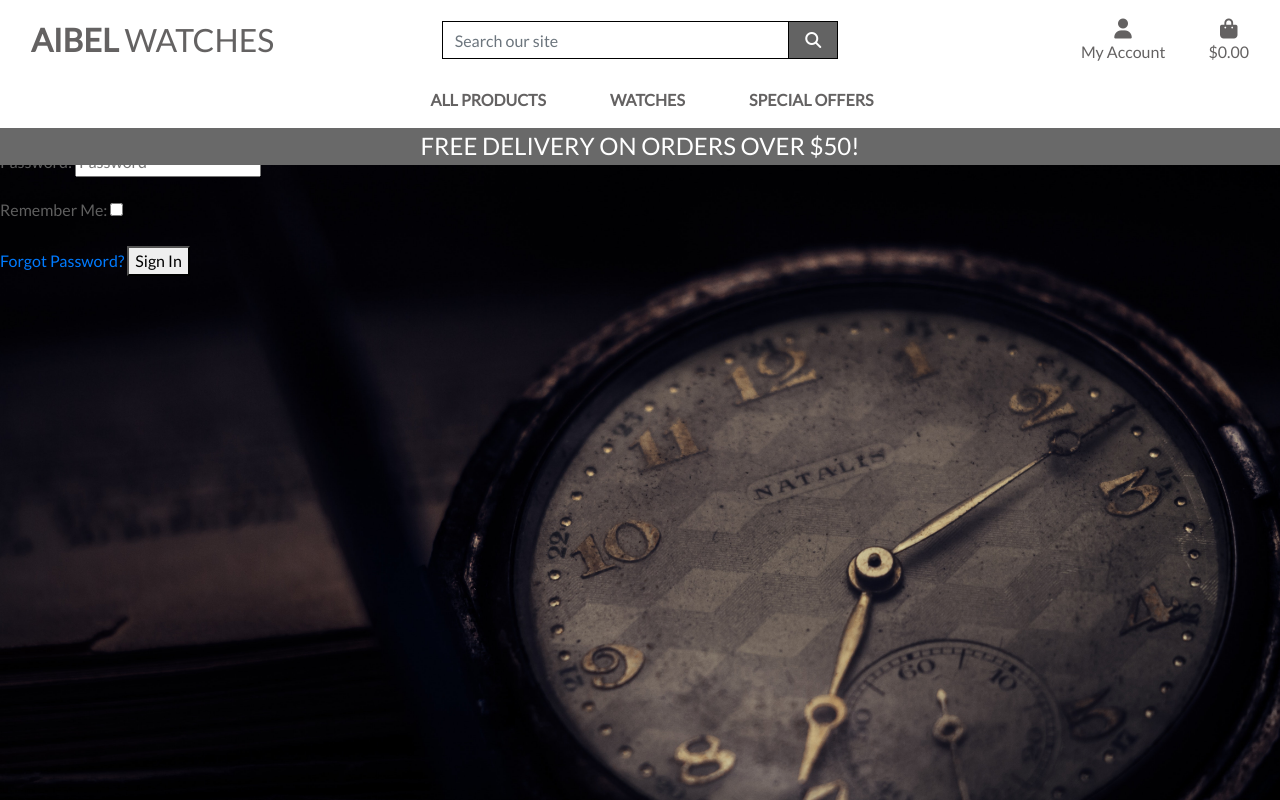
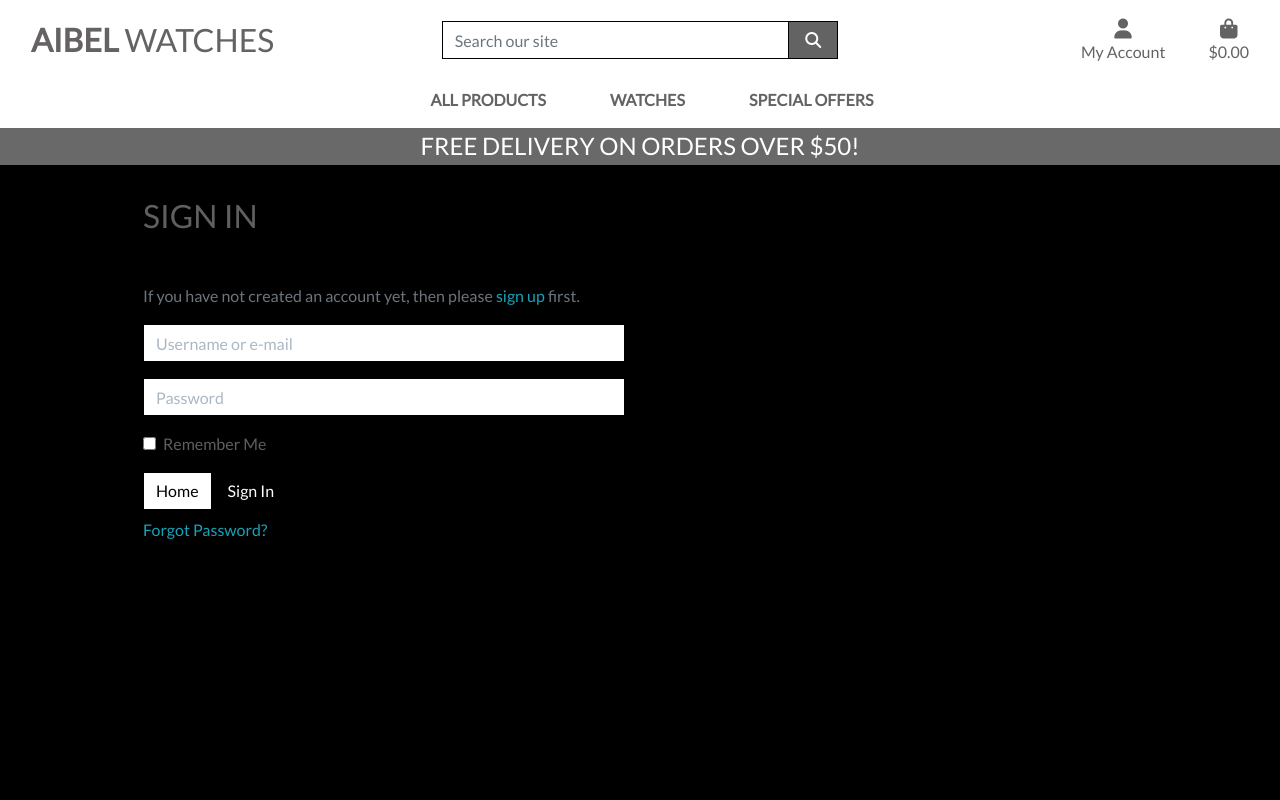
Before and after one commit to Code-Institute-Submissions/aibel-watches, a Django app: page /accounts/login/ in a window 1280 px wide. Run offline with Django 3.2, Linux system fonts and the light colour scheme; some libraries are stand-ins or nearby versions.

Commit message:
Updated allauth templates and tested profiles

```diff
--- a/profiles/templates/profiles/profile.html
+++ b/profiles/templates/profiles/profile.html
@@ -23,4 +23,5 @@
                 <hr>
             </div>
         </div>
+        {{ profile }}
 {% endblock %}
--- a/static/css/base.css
+++ b/static/css/base.css
@@ -179,6 +179,60 @@ a.category-badge > span.badge:hover {
   }
 }
 
+/* Allauth form formatting */
+
+.allauth-form-inner-content p {
+    margin-top: 1.5rem; /* mt-4 */
+    color: #6c757d; /* text-secondary */
+}
+
+.allauth-form-inner-content input {
+    border-color: #000;
+    border-radius: 0;
+}
+
+.allauth-form-inner-content label:not([for='id_remember']) {
+    display: none;
+}
+
+.allauth-form-inner-content input::placeholder {
+    color: #aab7c4;
+}
+
+.allauth-form-inner-content button,
+.allauth-form-inner-content input[type='submit'] {
+	/* btn */
+	display: inline-block;
+    font-weight: 400;
+    color: #fff;
+    text-align: center;
+    vertical-align: middle;
+    -webkit-user-select: none;
+    -moz-user-select: none;
+    -ms-user-select: none;
+    user-select: none;
+    background-color: #000;
+    border: 1px solid #000;
+    padding: .375rem .75rem;
+    font-size: 1rem;
+    line-height: 1.5;
+    border-radius: 0;
+
+    /* standard bootstrap btn transitions */
+    transition: color .15s ease-in-out,background-color .15s ease-in-out,border-color .15s ease-in-out,box-shadow .15s ease-in-out;
+}
+
+.allauth-form-inner-content button:hover,
+.allauth-form-inner-content input[type='submit']:hover {
+	color: #fff;
+    background-color: #222;
+    border-color: #222;
+}
+
+.allauth-form-inner-content a {
+	color: #17a2b8; /* text-info */
+}
+
 /* fixed top navbar only on medium and up */
 @media (min-width: 992px) {
     .fixed-top-desktop-only {
--- a/templates/allauth/account/account_inactive.html
+++ b/templates/allauth/account/account_inactive.html
@@ -4,8 +4,10 @@
 
 {% block head_title %}{% trans "Account Inactive" %}{% endblock %}
 
-{% block content %}
-<h1>{% trans "Account Inactive" %}</h1>
+{% block inner_content %}
+<hr>
+<h2 class="logo-font mb-4">{% trans "Account Inactive" %}</h2>
+<hr>
 
 <p>{% trans "This account is inactive." %}</p>
 {% endblock %}
--- a/templates/allauth/account/base.html
+++ b/templates/allauth/account/base.html
@@ -1 +1,15 @@
 {% extends "base.html" %}
+
+{% block content %}
+    <div class="container header-container">
+        <div class="overlay"></div>
+        <div class="row">
+            <div class="col-6">
+                <div class="allauth-form-inner-content">
+                    {% block inner_content %}
+                    {% endblock %}
+                </div>
+            </div>
+        </div>
+    </div>
+{% endblock %}
--- a/templates/allauth/account/email_confirm.html
+++ b/templates/allauth/account/email_confirm.html
@@ -6,8 +6,10 @@
 {% block head_title %}{% trans "Confirm E-mail Address" %}{% endblock %}
 
 
-{% block content %}
-<h1>{% trans "Confirm E-mail Address" %}</h1>
+{% block inner_content %}
+<hr>
+<h2 class="logo-font mb-4">{% trans "Confirm E-mail Address" %}</h2>
+<hr>
 
 {% if confirmation %}
 
--- a/templates/allauth/account/login.html
+++ b/templates/allauth/account/login.html
@@ -5,9 +5,11 @@
 
 {% block head_title %}{% trans "Sign In" %}{% endblock %}
 
-{% block content %}
+{% block inner_content %}
 
-<h1>{% trans "Sign In" %}</h1>
+<hr>
+<h2 class="logo-font mb-4">{% trans "Sign In" %}</h2>
+<hr>
 
 {% get_providers as socialaccount_providers %}
 
@@ -35,12 +37,15 @@ for a {{ site_name }} account and sign in below:{% endblocktrans %}</p>
 
 <form class="login" method="POST" action="{% url 'account_login' %}">
   {% csrf_token %}
-  {{ form.as_p }}
+  {{ form|crispy }}
   {% if redirect_field_value %}
   <input type="hidden" name="{{ redirect_field_name }}" value="{{ redirect_field_value }}" />
   {% endif %}
-  <a class="button secondaryAction" href="{% url 'account_reset_password' %}">{% trans "Forgot Password?" %}</a>
+  <a class="btn btn-outline-black rounded-0" href="{% url 'home' %}">Home</a>
   <button class="primaryAction" type="submit">{% trans "Sign In" %}</button>
+  <p class="mt-2">
+    <a class="button secondaryAction" href="{% url 'account_reset_password' %}">{% trans "Forgot Password?" %}</a>
+  </p>
 </form>
 
 {% endblock %}
--- a/templates/base.html
+++ b/templates/base.html
@@ -72,7 +72,7 @@
                               {% if request.user.is_superuser %}
                                   <a href="" class="dropdown-item">Product Management</a>
                               {% endif %}
-                              <a href="" class="dropdown-item">My Profile</a>
+                              <a href="{% url 'profile' %}" class="dropdown-item">My Profile</a>
                               <a href="{% url 'account_logout' %}" class="dropdown-item">Logout</a>
                           {% else %}
                               <a href="{% url 'account_signup' %}" class="dropdown-item">Register</a>
```
Also changed, not shown: profiles/views.py (+7 -2 lines), templates/allauth/account/logout.html (+5 -3 lines), profiles/models.py (line endings or trailing spaces).
